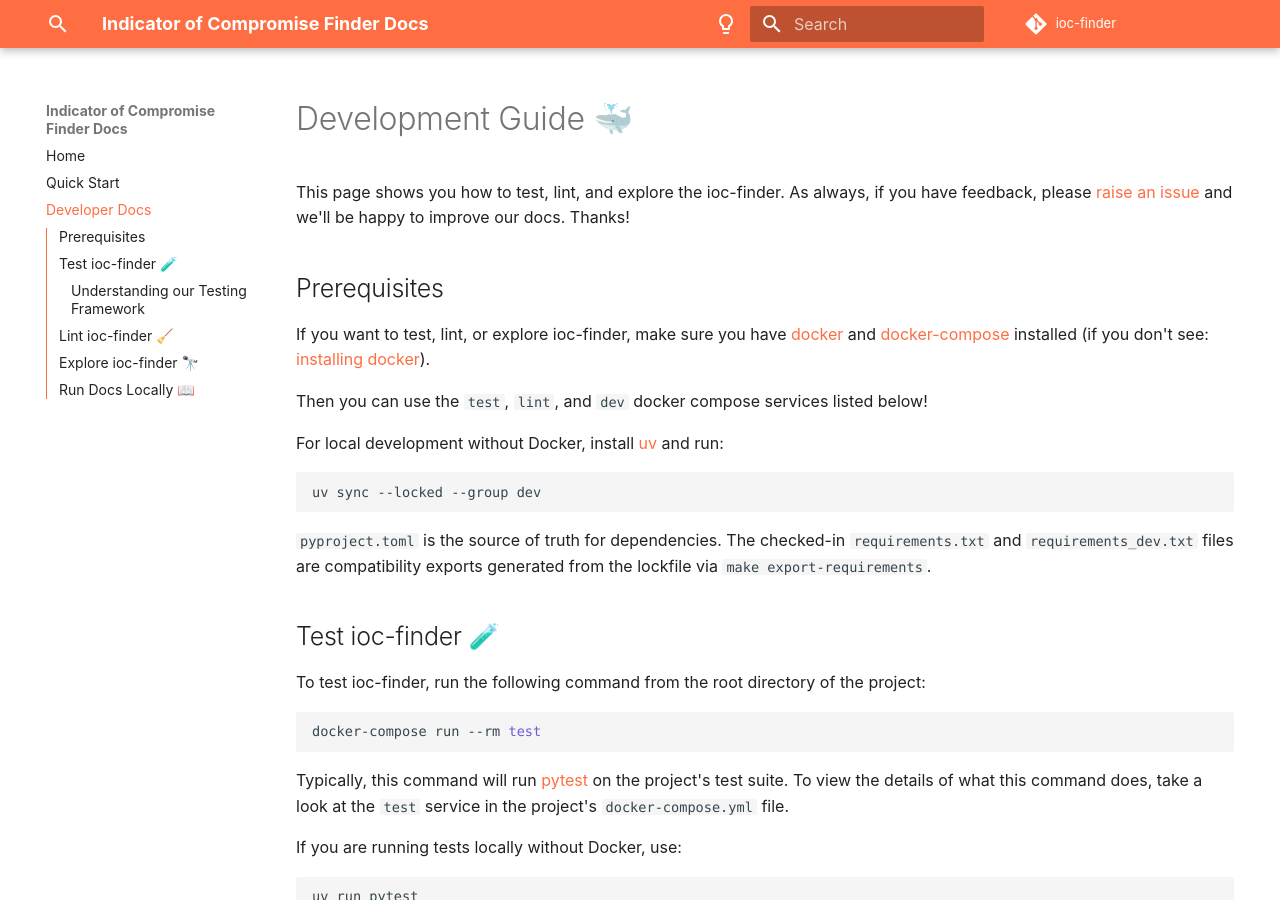
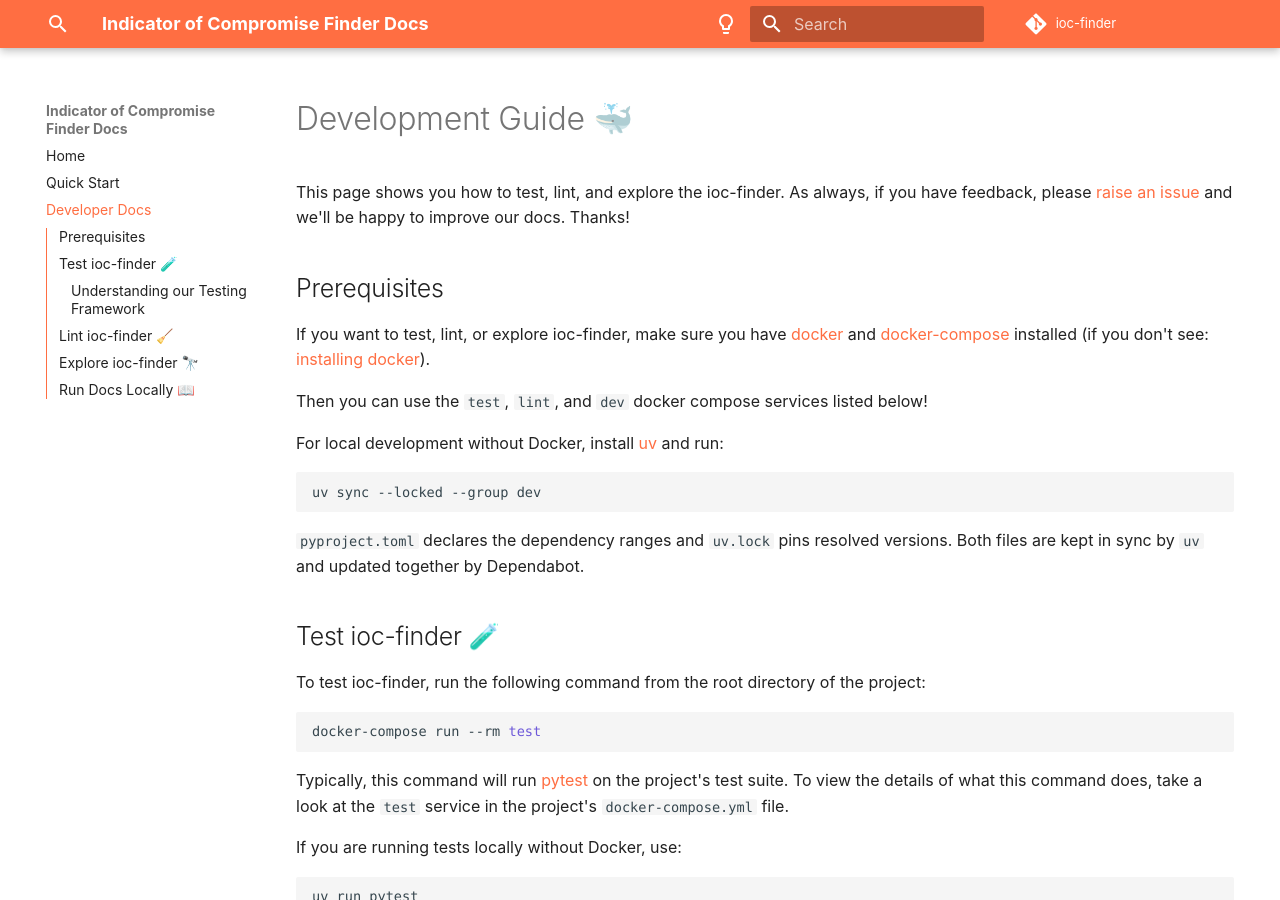
Before and after one commit to fhightower/ioc-finder, an MkDocs documentation site: the page built from docs/development.md, in a window 1280 px wide and 900 px high. Built offline with MkDocs 1.6.1 and Material for MkDocs 9.7.7, drawn with Linux system fonts in a browser that asks for light colours; comment, search, counter and statistics services are not loaded.

````diff
--- a/docs/development.md
+++ b/docs/development.md
@@ -16,7 +16,7 @@ For local development without Docker, install [uv](https://docs.astral.sh/uv/) a
 uv sync --locked --group dev
 ```
 
-`pyproject.toml` is the source of truth for dependencies. The checked-in `requirements.txt` and `requirements_dev.txt` files are compatibility exports generated from the lockfile via `make export-requirements`.
+`pyproject.toml` declares the dependency ranges and `uv.lock` pins resolved versions. Both files are kept in sync by `uv` and updated together by Dependabot.
 
 ## Test ioc-finder 🧪
 
````
Also changed, not shown: CHANGELOG.md (+6 -0 lines), requirements.txt (deleted, +0 -12 lines), requirements_dev.txt (deleted, +0 -195 lines), 1 other file.
